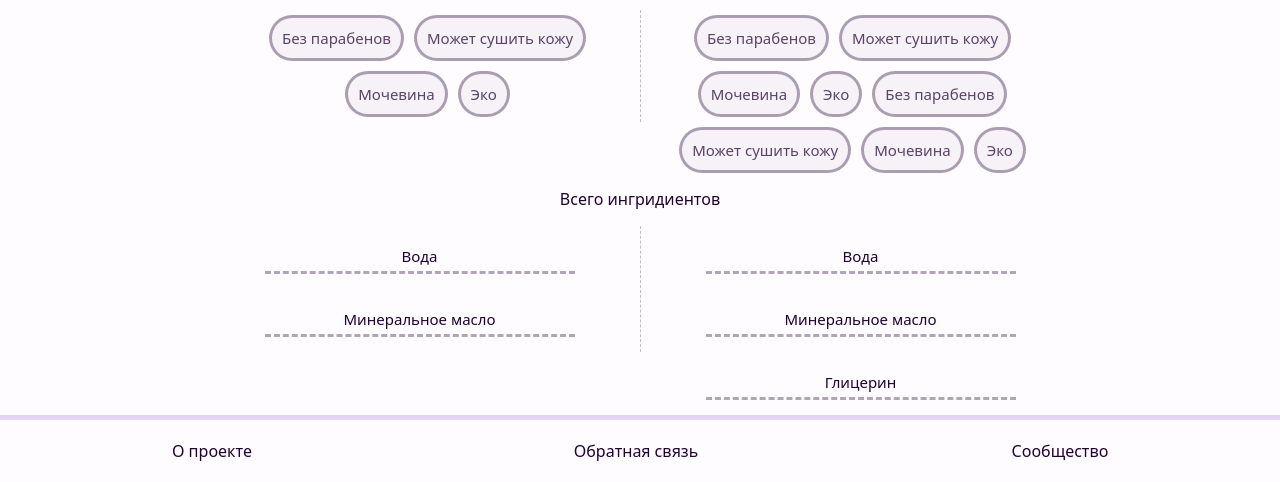
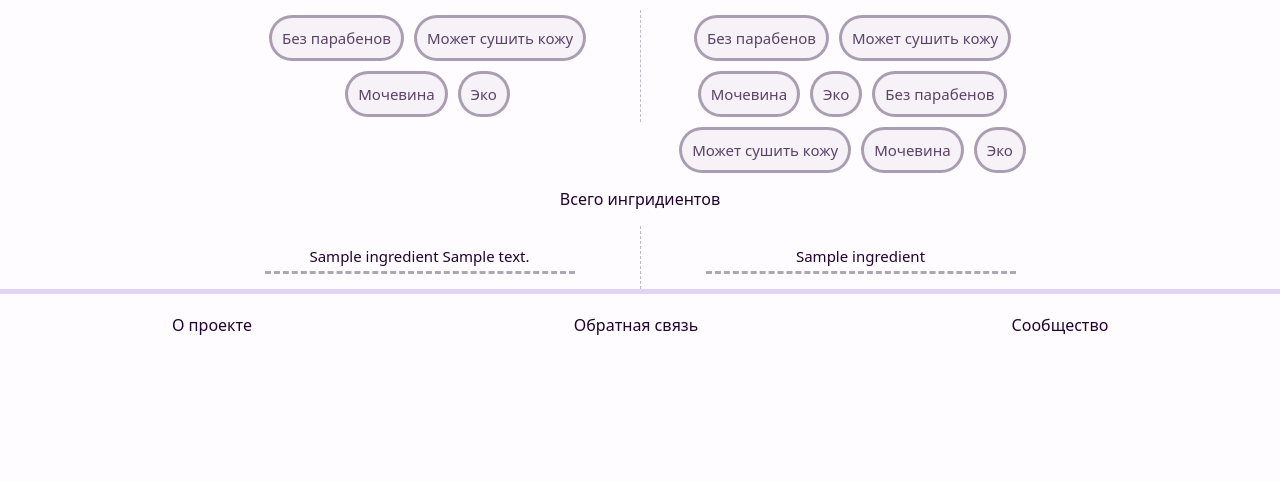
Before and after one commit to KJuliana/Well-skin, a PHP site: page /compare.php in a window 1280 px wide. Shown: the part 689-1171 px from the top of the page. After the commit the page ends 1024 px from the top, so only its background shows below. Run offline with PHP 8.4, Linux system fonts and the light colour scheme; tables that the repository leaves empty or names only in its code hold one stand-in row (values such as "Sample post").

Commit message:
Подключилась к базе, сделала запросы к бд.

```diff
--- a/compare.php
+++ b/compare.php
@@ -1,13 +1,53 @@
 <?php
-$source1 = ['Вода','Минеральное масло'];// база с ингридиентами 1
-$source2 = ['Вода','Минеральное масло', 'Глицерин'];// база с ингридиентами 2
+
+$servername = "localhost";
+$username = "root";
+$password = "7KoroJuli7";
+$dbname = "HS";
+
+// Create connection
+$conn = mysqli_connect($servername, $username, $password, $dbname);
+
+// Check connection
+if (!$conn) {
+    die("Connection failed: " . mysqli_connect_error());
+}
+
+$sql = "SELECT id, name, description FROM ingredients";
+$result = mysqli_query($conn, $sql);
+
+$source1 = [];// база с ингридиентами 1
+$source2 = [];// база с ингридиентами 2
+
+if (mysqli_num_rows($result) > 0) {
+    // вывод дынных для каждой строки
+    while($row = mysqli_fetch_assoc($result)) {
+        $ingredient = array(
+            'name'=> $row['name'],
+            'description'=> $row['description']
+        );
+        array_push($source1, $ingredient);
+    }
+}
+
+$sql = "SELECT id, name, description FROM ingredients";
+$result = mysqli_query($conn, $sql);
+if (mysqli_num_rows($result) > 0) {
+    // вывод дынных для каждой строки
+    while($row = mysqli_fetch_assoc($result)) {
+        array_push($source2, $row['name']);
+    }
+}
+
+mysqli_close($conn);
+
 
 $html_list_1 = '';// html для первого списка ингридиентов
 $html_list_2 = '';// html для второго списка ингридиентов
 
 for($i=0;$i<count($source1); $i++){
     $s1=$source1[$i];
-    $html_list_1= $html_list_1."<a class='sostav-a'>$s1</a>";
+    $html_list_1= $html_list_1."<a class='sostav-a'>".$s1['name'].' '.$s1['description']."</a>";
 }
 
 for($i=0;$i<count($source2); $i++){
```
